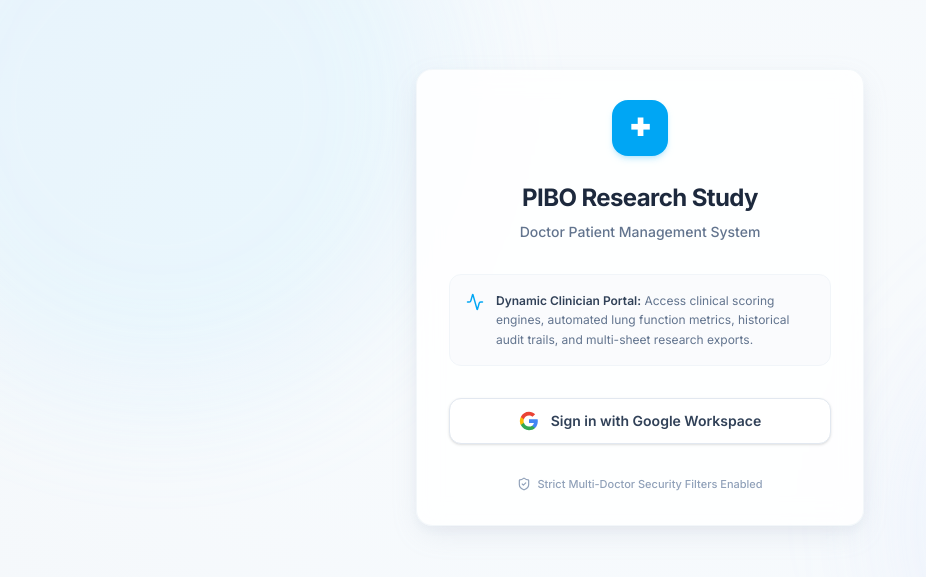
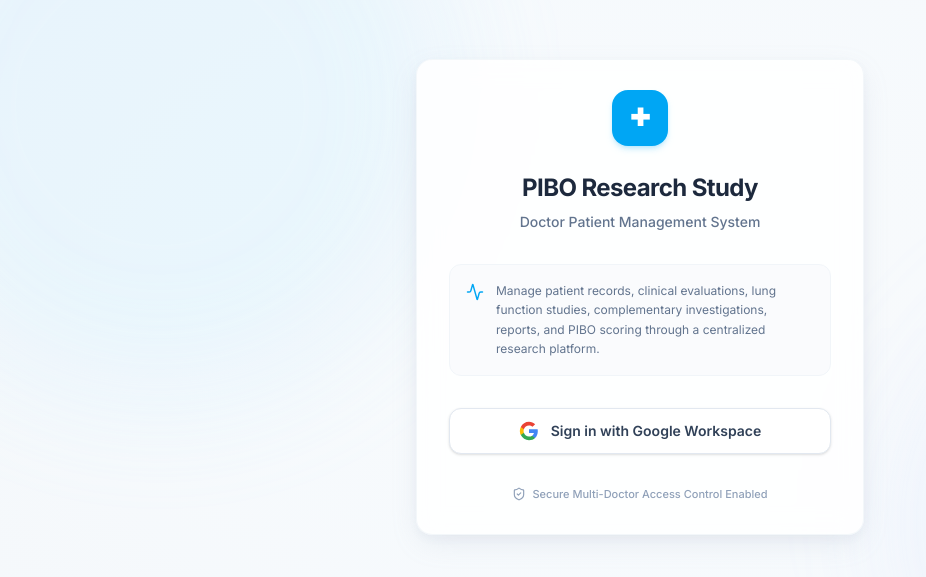
Before and after one commit to MohitPant2803/Pateint-Management-system-frontend, a React (Vite) app: page /login in a window 1280 px wide. Shown: the part 103-680 px from the top of the page, without its empty margins (0-926 px from the left). Built offline with nearby package versions, Linux system fonts and the light colour scheme.

Commit message:
Update Dashboard and Login titles and descriptions

```diff
--- a/src/pages/Dashboard.tsx
+++ b/src/pages/Dashboard.tsx
@@ -53,10 +53,10 @@ export const Dashboard: React.FC = () => {
           <div>
             <h1 className="text-2xl font-bold text-slate-800 tracking-tight flex items-center gap-2">
               <UserCheck className="text-sky-500" size={24} />
-              Clinical Cohort Management
+              PIBO Clinical Registry System
             </h1>
             <p className="text-sm text-slate-500 font-medium">
-              Monitor, edit, and export clinical registry datasets for the PIBO research cohort.
+              Manage patient records, clinical evaluations, lung function data, and research outcomes within the PIBO cohort.
             </p>
           </div>
 
--- a/src/pages/Login.tsx
+++ b/src/pages/Login.tsx
@@ -40,7 +40,7 @@ export const Login: React.FC = () => {
         <div className="mt-8 p-4 bg-slate-50/70 border border-slate-100 rounded-xl flex items-start gap-3">
           <Activity className="text-sky-500 shrink-0 mt-0.5" size={18} />
           <div className="text-left text-xs text-slate-500 leading-relaxed">
-            <span className="font-semibold text-slate-700">Dynamic Clinician Portal:</span> Access clinical scoring engines, automated lung function metrics, historical audit trails, and multi-sheet research exports.
+            Manage patient records, clinical evaluations, lung function studies, complementary investigations, reports, and PIBO scoring through a centralized research platform.
           </div>
         </div>
 
@@ -75,7 +75,7 @@ export const Login: React.FC = () => {
 
         <div className="mt-8 flex items-center justify-center gap-1.5 text-[11px] text-slate-400 font-medium">
           <ShieldCheck size={14} className="text-slate-400" />
-          <span>Strict Multi-Doctor Security Filters Enabled</span>
+          <span>Secure Multi-Doctor Access Control Enabled</span>
         </div>
       </div>
     </div>
```
